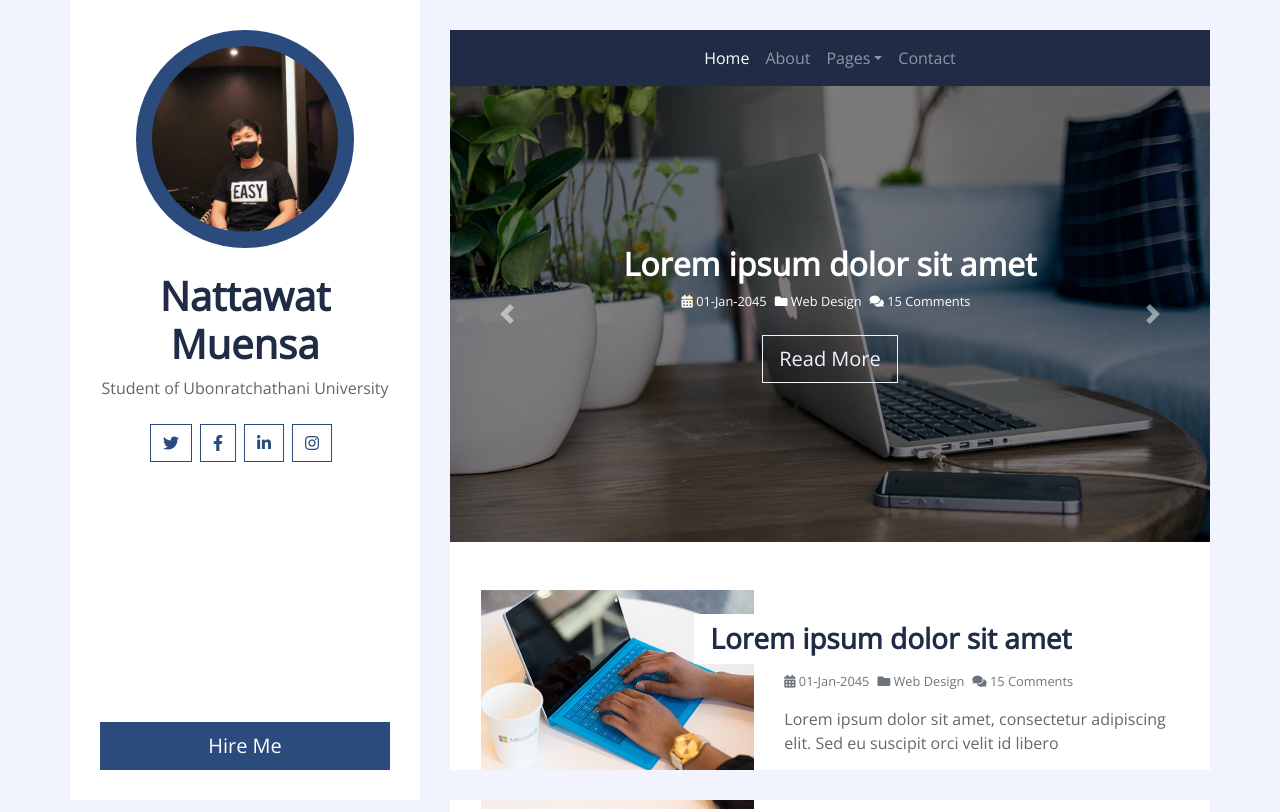
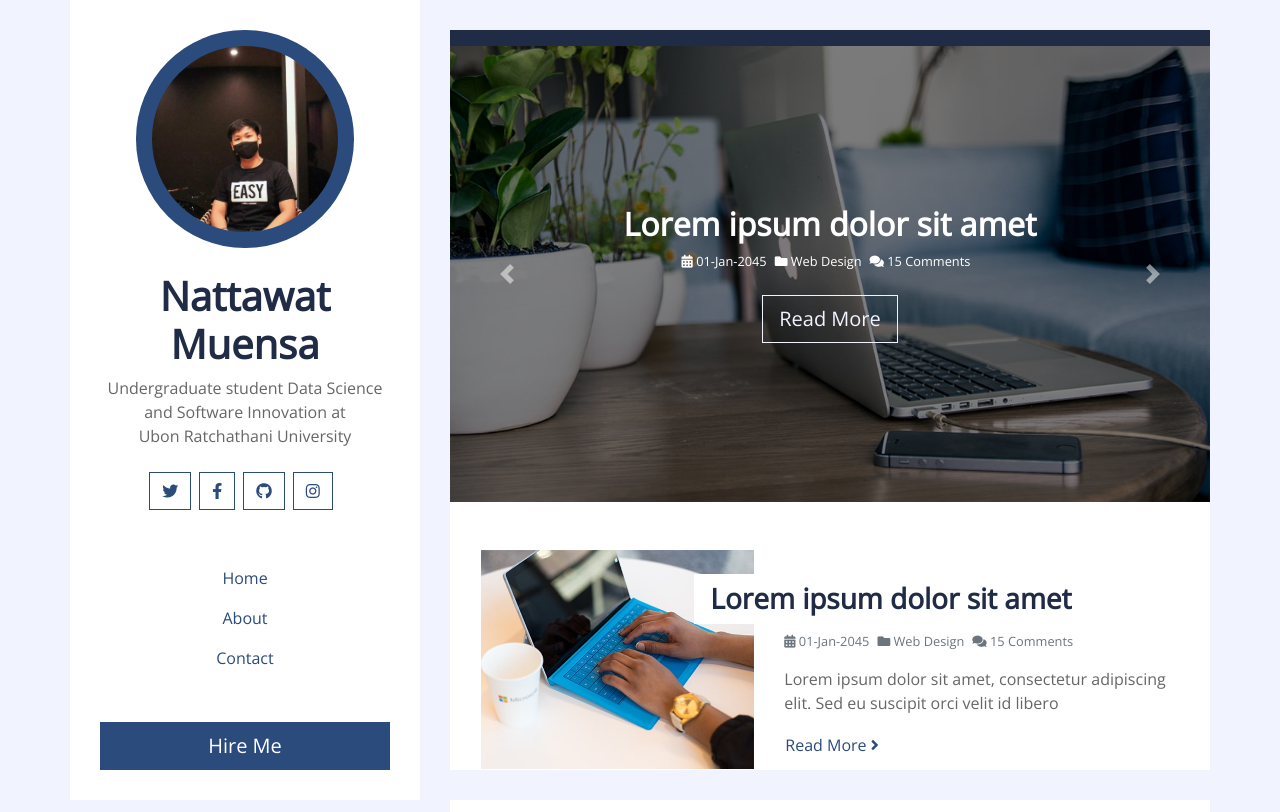
Before and after one commit to msnatt/Nattawatinfo.github.io, a plain HTML site: page index.html in a window 1280 px wide. Shown: the top 812 px of the page. Drawn offline with nearby package versions, Linux system fonts and the light colour scheme.

Commit message:
fix Description profile

```diff
--- a/index.html
+++ b/index.html
@@ -1,5 +1,6 @@
 <!DOCTYPE html>
 <html lang="en">
+
 <head>
     <meta charset="utf-8">
     <title>Bloggy - Personal Blog Template</title>
@@ -24,17 +25,21 @@
     <div class="wrapper">
         <div class="sidebar">
             <div class="sidebar-text d-flex flex-column h-100 justify-content-center text-center">
-                    <img class="mx-auto d-block w-75 bg-primary img-fluid rounded-circle mb-4 p-3" src="img/profile.jpg" alt="Image">
+                <img class="mx-auto d-block w-75 bg-primary img-fluid rounded-circle mb-4 p-3" src="img/profile.jpg"
+                    alt="Image">
                 <h1 class="font-weight-bold">Nattawat Muensa</h1>
                 <p class="mb-4">
-                        Student of Ubonratchathani University
+                    Undergraduate student Data Science and Software Innovation at<br> Ubon Ratchathani University
                 </p>
                 <div class="d-flex justify-content-center mb-5">
                     <a class="btn btn-outline-primary mr-2" href="#"><i class="fab fa-twitter"></i></a>
                     <a class="btn btn-outline-primary mr-2" href="#"><i class="fab fa-facebook-f"></i></a>
-                        <a class="btn btn-outline-primary mr-2" href="#"><i class="fab fa-linkedin-in"></i></a>
+                    <a class="btn btn-outline-primary mr-2" href="#"><i class="fab fa-github"></i></a>
                     <a class="btn btn-outline-primary mr-2" href="#"><i class="fab fa-instagram"></i></a>
                 </div>
+                <a href="index.html" class="nav-item nav-link active">Home</a>
+                <a href="about.html" class="nav-item nav-link">About</a>
+                <a href="contact.html" class="nav-item nav-link">Contact</a>
                 <a href="" class="btn btn-lg btn-block btn-primary mt-auto">Hire Me</a>
             </div>
             <div class="sidebar-icon d-flex flex-column h-100 justify-content-center text-right">
@@ -51,16 +56,7 @@
                     </button>
                     <div class="collapse navbar-collapse justify-content-between" id="navbarCollapse">
                         <div class="navbar-nav m-auto">
-                                <a href="index.html" class="nav-item nav-link active">Home</a>
-                                <a href="about.html" class="nav-item nav-link">About</a>
-                                <div class="nav-item dropdown">
-                                    <a href="#" class="nav-link dropdown-toggle" data-toggle="dropdown">Pages</a>
-                                    <div class="dropdown-menu">
-                                        <a href="blog.html" class="dropdown-item">Blog Grid</a>
-                                        <a href="single.html" class="dropdown-item">Blog Detail</a>
-                                    </div>
-                                </div>
-                                <a href="contact.html" class="nav-item nav-link">Contact</a>
+
                         </div>
                     </div>
                 </nav>
@@ -133,7 +129,8 @@
                             <small class="mr-2 text-muted"><i class="fa fa-comments"></i> 15 Comments</small>
                         </div>
                         <p>
-                                Lorem ipsum dolor sit amet, consectetur adipiscing elit. Sed eu suscipit orci velit id libero
+                            Lorem ipsum dolor sit amet, consectetur adipiscing elit. Sed eu suscipit orci velit id
+                            libero
                         </p>
                         <a class="btn btn-link p-0" href="">Read More <i class="fa fa-angle-right"></i></a>
                     </div>
@@ -150,7 +147,8 @@
                             <small class="mr-2 text-muted"><i class="fa fa-comments"></i> 15 Comments</small>
                         </div>
                         <p>
-                                Lorem ipsum dolor sit amet, consectetur adipiscing elit. Sed eu suscipit orci velit id libero
+                            Lorem ipsum dolor sit amet, consectetur adipiscing elit. Sed eu suscipit orci velit id
+                            libero
                         </p>
                         <a class="btn btn-link p-0" href="">Read More <i class="fa fa-angle-right"></i></a>
                     </div>
@@ -167,7 +165,8 @@
                             <small class="mr-2 text-muted"><i class="fa fa-comments"></i> 15 Comments</small>
                         </div>
                         <p>
-                                Lorem ipsum dolor sit amet, consectetur adipiscing elit. Sed eu suscipit orci velit id libero
+                            Lorem ipsum dolor sit amet, consectetur adipiscing elit. Sed eu suscipit orci velit id
+                            libero
                         </p>
                         <a class="btn btn-link p-0" href="">Read More <i class="fa fa-angle-right"></i></a>
                     </div>
@@ -206,7 +205,8 @@
                             <small class="mr-2 text-muted"><i class="fa fa-comments"></i> 15 Comments</small>
                         </div>
                         <p>
-                                Lorem ipsum dolor sit amet, consectetur adipiscing elit. Sed eu suscipit orci velit id libero
+                            Lorem ipsum dolor sit amet, consectetur adipiscing elit. Sed eu suscipit orci velit id
+                            libero
                         </p>
                         <a class="btn btn-link p-0" href="">Read More <i class="fa fa-angle-right"></i></a>
                     </div>
@@ -223,7 +223,8 @@
                             <small class="mr-2 text-muted"><i class="fa fa-comments"></i> 15 Comments</small>
                         </div>
                         <p>
-                                Lorem ipsum dolor sit amet, consectetur adipiscing elit. Sed eu suscipit orci velit id libero
+                            Lorem ipsum dolor sit amet, consectetur adipiscing elit. Sed eu suscipit orci velit id
+                            libero
                         </p>
                         <a class="btn btn-link p-0" href="">Read More <i class="fa fa-angle-right"></i></a>
                     </div>
@@ -240,7 +241,8 @@
                             <small class="mr-2 text-muted"><i class="fa fa-comments"></i> 15 Comments</small>
                         </div>
                         <p>
-                                Lorem ipsum dolor sit amet, consectetur adipiscing elit. Sed eu suscipit orci velit id libero
+                            Lorem ipsum dolor sit amet, consectetur adipiscing elit. Sed eu suscipit orci velit id
+                            libero
                         </p>
                         <a class="btn btn-link p-0" href="">Read More <i class="fa fa-angle-right"></i></a>
                     </div>
@@ -252,7 +254,8 @@
             <!-- Footer Start -->
             <div class="container py-4 bg-secondary text-center">
                 <p class="m-0 text-white">
-                        &copy; <a class="text-white font-weight-bold" href="#">Your Site Name</a>. All Rights Reserved. Designed by <a class="text-white font-weight-bold" href="https://htmlcodex.com">HTML Codex</a>
+                    &copy; <a class="text-white font-weight-bold" href="#">Your Site Name</a>. All Rights Reserved.
+                    Designed by <a class="text-white font-weight-bold" href="https://htmlcodex.com">HTML Codex</a>
                 </p>
             </div>
             <!-- Footer End -->
@@ -275,4 +278,5 @@
     <!-- Template Javascript -->
     <script src="js/main.js"></script>
 </body>
+
 </html>
```
Lines whose indentation alone changed are shown as unchanged.
